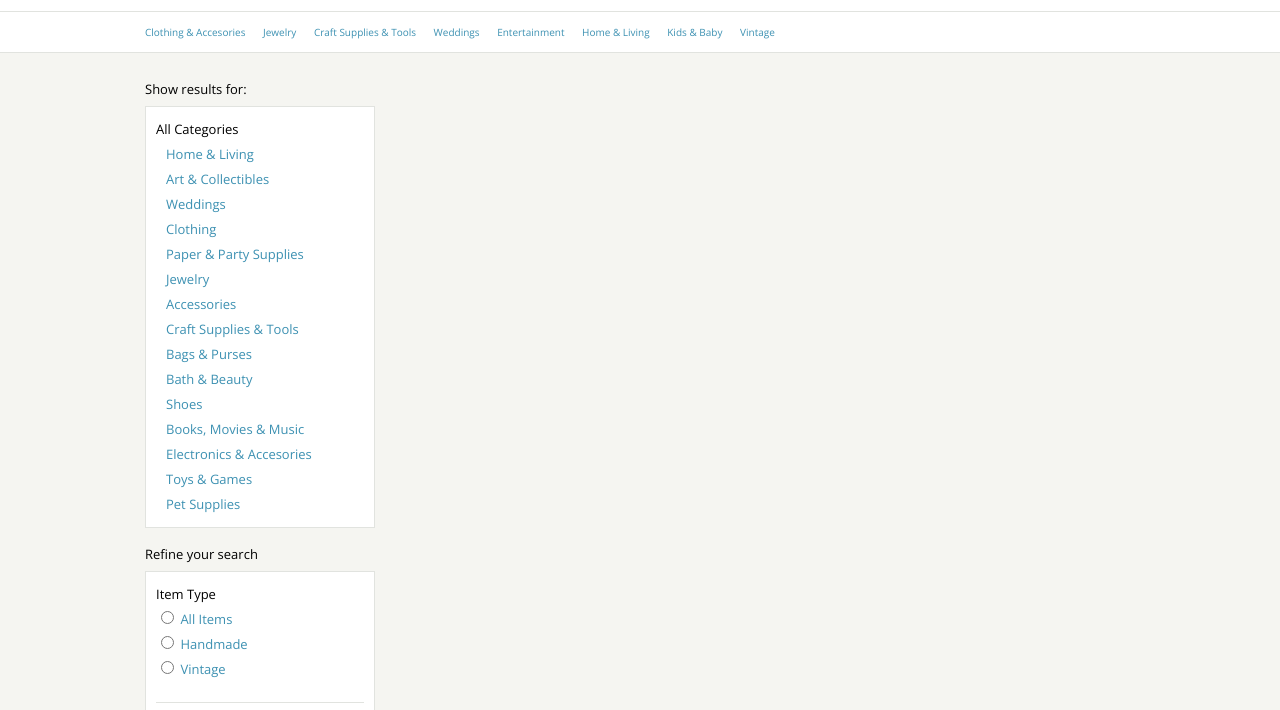
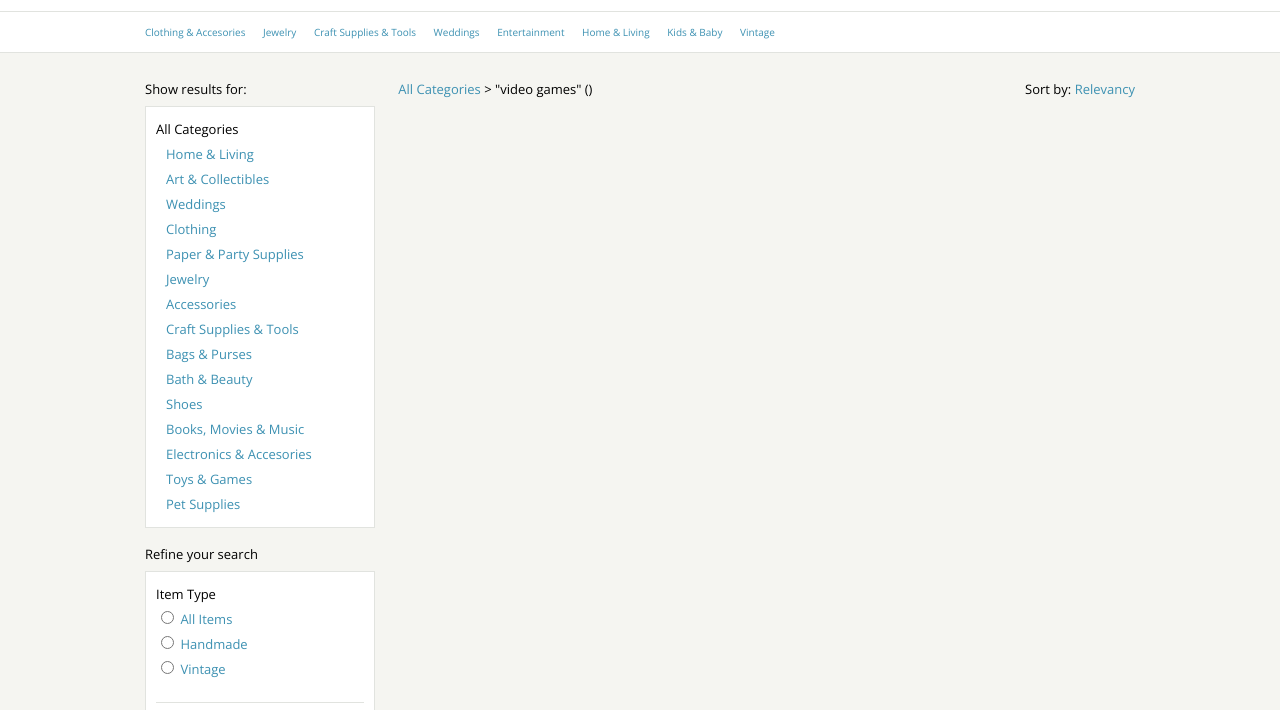
Before and after one commit to POLaferriere/4.2-etsy-recreation, a website: page index.html in a window 1280 px wide. Shown: the part 54-764 px from the top of the page. Drawn offline with nearby package versions, Linux system fonts and the light colour scheme; a web font is replaced by a local one.

Commit message:
Added a category text and sort text above the results.  The categories is a static text, but the results are taken from the API, showing total results.  The sorting is also static text.

```diff
--- a/index.html
+++ b/index.html
@@ -140,9 +140,14 @@
     </div>
 
     <div class="results-grid">
+      <div class="categories-sort-container">
+        <div class="results-categories"><a href="#">All Categories</a> &gt; "video games"  (<span class="results-count"></span>)</div>
+        <div class="sort">Sort by: <span class="sort-types">Relevancy</span></div>
+      </div>
       <ul class="results">
       </ul>
     </div>
+
   </div>
 
   <footer>
--- a/scripts/main.js
+++ b/scripts/main.js
@@ -39,6 +39,10 @@ fetchJSONP(videoGameURL, function(response) {
   itemResults.forEach(displayResult);
 });
 
+fetchJSONP(videoGameURL, function (response){
+  document.querySelector(".results-count").textContent = String(response.count) + ' Results';
+});
+
 function displayResult(result) {
   var source = document.querySelector('#result-template').innerHTML;
 
--- a/scss/main.scss
+++ b/scss/main.scss
@@ -325,6 +325,33 @@ a {
   padding: 5px;
 }
 
+.categories-sort-container {
+  @include clearfix;
+  margin-bottom: 10px;
+}
+
+.results-categories {
+  float: left;
+  color: $text-header;
+
+  a {
+    color: $text-color;
+  }
+}
+
+.sort {
+  float: right;
+  color: $text-header;
+
+  span {
+    color: $text-color;
+
+    &:hover {
+      cursor: pointer;
+    }
+  }
+}
+
 .title {
   margin-bottom: 10px;
   overflow: hidden;
```
Also changed, not shown: css/main.css.
